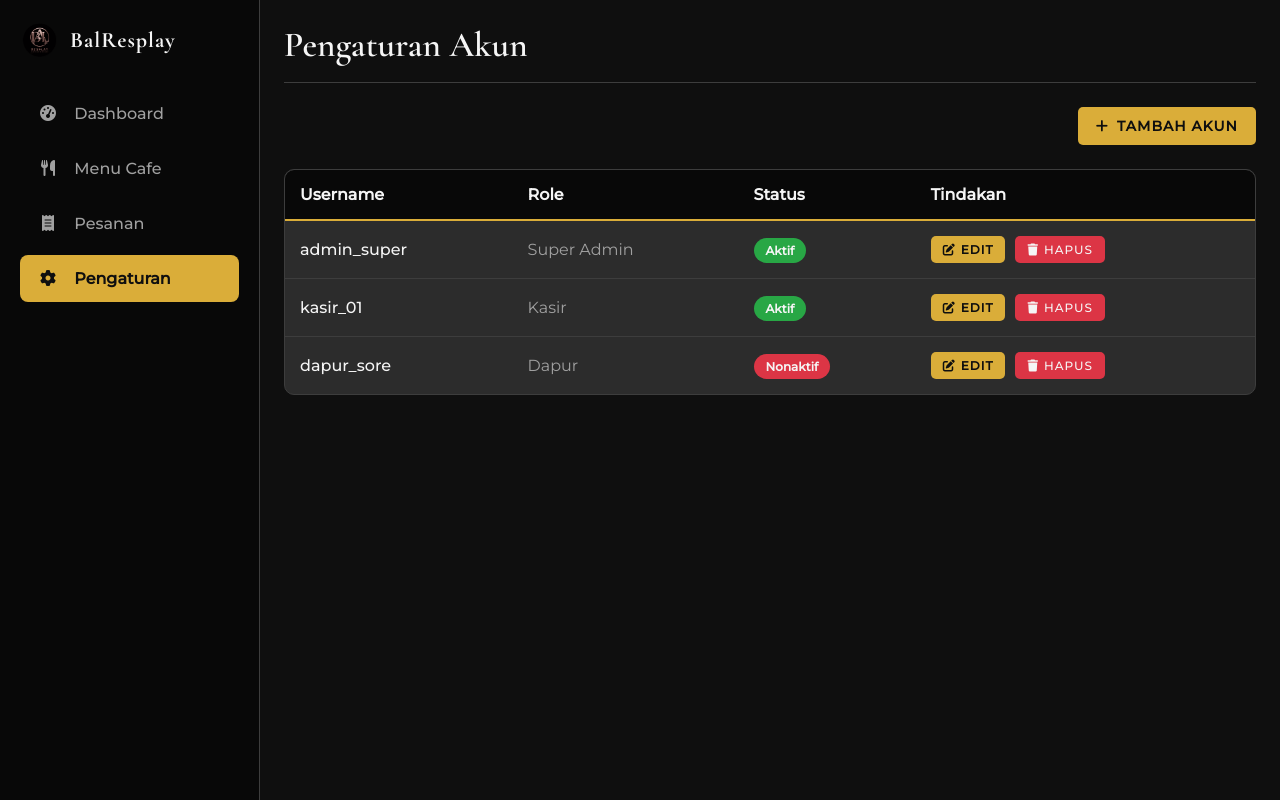
After one commit to DeVioletta/balresplay, a PHP site: page /admin_settings.php in a window 1280 px wide. The commit adds this page. Run offline with PHP 8.4, Linux system fonts and the light colour scheme.

Commit message:
nambah admin setting

```diff
--- a/admin_form_menu.php
+++ b/admin_form_menu.php
@@ -39,7 +39,7 @@
                 <a href="#"><i class="fas fa-tachometer-alt"></i> Dashboard</a>
                 <a href="admin_menu.php" class="active"><i class="fas fa-utensils"></i> Menu Cafe</a>
                 <a href="admin_orders.php"><i class="fas fa-receipt"></i> Pesanan</a>
-                <a href="#"><i class="fas fa-cog"></i> Pengaturan</a>
+                <a href="admin_settings.php"><i class="fas fa-cog"></i> Pengaturan</a>
             </nav>
         </aside>
 
--- a/admin_menu.php
+++ b/admin_menu.php
@@ -28,7 +28,7 @@
                 <a href="#"><i class="fas fa-tachometer-alt"></i> Dashboard</a>
                 <a href="admin_menu.php" class="active"><i class="fas fa-utensils"></i> Menu Cafe</a>
                 <a href="admin_orders.php"><i class="fas fa-receipt"></i> Pesanan</a>
-                <a href="#"><i class="fas fa-cog"></i> Pengaturan</a>
+                <a href="admin_settings.php"><i class="fas fa-cog"></i> Pengaturan</a>
             </nav>
         </aside>
 
--- a/admin_orders.php
+++ b/admin_orders.php
@@ -29,7 +29,7 @@
                 <a href="#"><i class="fas fa-tachometer-alt"></i> Dashboard</a>
                 <a href="admin_menu.php"><i class="fas fa-utensils"></i> Menu Cafe</a>
                 <a href="admin_orders.php" class="active"><i class="fas fa-receipt"></i> Pesanan</a>
-                <a href="#"><i class="fas fa-cog"></i> Pengaturan</a>
+                <a href="admin_settings.php"><i class="fas fa-cog"></i> Pengaturan</a>
             </nav>
         </aside>
 
--- /dev/null
+++ b/admin_settings.php
@@ -0,0 +1,254 @@
+<!DOCTYPE html>
+<html lang="id">
+<head>
+    <meta charset="UTF-8">
+    <meta name="viewport" content="width=device-width, initial-scale-1.0">
+    <title>Admin | Pengaturan Akun</title>
+    <!-- CSS Utama -->
+    <link rel="stylesheet" href="css/variable.css">
+    <link rel="stylesheet" href="css/admin_menu.css"> <!-- Base Admin -->
+    <link rel="stylesheet" href="css/admin_settings.css"> <!-- (FILE CSS BARU) -->
+    <!-- Font & Ikon -->
+    <link rel="stylesheet" href="https://cdnjs.cloudflare.com/ajax/libs/font-awesome/6.4.0/css/all.min.css">
+    <link href="https://fonts.googleapis.com/css2?family=Cormorant+Garamond:wght@300;400;600;700&family=Montserrat:wght@300;400;500&display=swap" rel="stylesheet">
+</head>
+<body>
+
+    <div class="admin-layout">
+        <!-- ===== SIDEBAR ===== -->
+        <aside class="sidebar" id="sidebar">
+            <div class="sidebar-header">
+                <a href="index.php" class="nav-logo">
+                    <img src="images/logo_fix.png" alt="BalResplay Logo" class="logo-img">
+                    <span class="logo-text">BalResplay</span>
+                </a>
+            </div>
+            <nav class="nav-list">
+                <a href="#"><i class="fas fa-tachometer-alt"></i> Dashboard</a>
+                <a href="admin_menu.php"><i class="fas fa-utensils"></i> Menu Cafe</a>
+                <a href="admin_orders.php"><i class="fas fa-receipt"></i> Pesanan</a>
+                <a href="admin_settings.php" class="active"><i class="fas fa-cog"></i> Pengaturan</a>
+            </nav>
+        </aside>
+
+        <!-- ===== MAIN CONTENT ===== -->
+        <main class="main-content">
+            <!-- Header Konten -->
+            <header class="admin-header">
+                <button class="hamburger" id="hamburger">
+                    <i class="fas fa-bars"></i>
+                </button>
+                <h1>Pengaturan Akun</h1>
+            </header>
+
+            <!-- Toolbar (Tombol Tambah Akun) -->
+            <div class="admin-toolbar">
+                <button class="btn btn-primary" id="add-account-btn">
+                    <i class="fas fa-plus"></i> Tambah Akun
+                </button>
+            </div>
+
+            <!-- Daftar Akun (Tabel) -->
+            <div class="table-container">
+                <table>
+                    <thead>
+                        <tr>
+                            <th>Username</th>
+                            <th>Role</th>
+                            <th>Status</th>
+                            <th>Tindakan</th>
+                        </tr>
+                    </thead>
+                    <tbody id="account-list">
+                        <!-- CONTOH DATA 1 -->
+                        <tr>
+                            <td data-label="Username">admin_super</td>
+                            <td data-label="Role">Super Admin</td>
+                            <td data-label="Status">
+                                <span class="status-badge status-active">Aktif</span>
+                            </td>
+                            <td data-label="Tindakan">
+                                <button class="btn btn-edit-sm" data-id="1">
+                                    <i class="fas fa-edit"></i> Edit
+                                </button>
+                                <button class="btn btn-delete-sm" data-id="1">
+                                    <i class="fas fa-trash"></i> Hapus
+                                </button>
+                            </td>
+                        </tr>
+                        <!-- CONTOH DATA 2 -->
+                        <tr>
+                            <td data-label="Username">kasir_01</td>
+                            <td data-label="Role">Kasir</td>
+                            <td data-label="Status">
+                                <span class="status-badge status-active">Aktif</span>
+                            </td>
+                            <td data-label="Tindakan">
+                                <button class="btn btn-edit-sm" data-id="2">
+                                    <i class="fas fa-edit"></i> Edit
+                                </button>
+                                <button class="btn btn-delete-sm" data-id="2">
+                                    <i class="fas fa-trash"></i> Hapus
+                                </button>
+                            </td>
+                        </tr>
+                        <!-- CONTOH DATA 3 -->
+                        <tr>
+                            <td data-label="Username">dapur_sore</td>
+                            <td data-label="Role">Dapur</td>
+                            <td data-label="Status">
+                                <span class="status-badge status-inactive">Nonaktif</span>
+                            </td>
+                            <td data-label="Tindakan">
+                                <button class="btn btn-edit-sm" data-id="3">
+                                    <i class="fas fa-edit"></i> Edit
+                                </button>
+                                <button class="btn btn-delete-sm" data-id="3">
+                                    <i class="fas fa-trash"></i> Hapus
+                                </button>
+                            </td>
+                        </tr>
+                        <!-- Data lain akan di-load di sini -->
+                    </tbody>
+                </table>
+            </div>
+
+        </main>
+
+        <div class="sidebar-overlay" id="sidebar-overlay"></div>
+    </div>
+
+    <!-- ===== MODAL TAMBAH/EDIT AKUN (Hidden by default) ===== -->
+    <div class="modal-overlay" id="account-modal">
+        <div class="modal-content">
+            <div class="modal-header">
+                <h3 id="modal-title">Tambah Akun Baru</h3>
+                <span class="modal-close" id="modal-close">&times;</span>
+            </div>
+            <form id="account-form">
+                <div class="modal-body">
+                    <input type="hidden" id="user_id" name="user_id">
+                    <div class="form-group">
+                        <label for="username">Username</label>
+                        <input type="text" id="username" name="username" class="form-control" required>
+                    </div>
+                    <div class="form-group">
+                        <label for="password">Password</label>
+                        <small>Kosongkan jika tidak ingin mengubah password.</small>
+                        <div class="input-with-icon">
+                            <i class="fas fa-lock"></i>
+                            <input type="password" id="password" name="password" class="form-control">
+                            <i class="fas fa-eye" id="toggle-password"></i>
+                        </div>
+                    </div>
+                    <div class="form-group">
+                        <label for="role">Role</label>
+                        <select id="role" name="role" class="form-control" required>
+                            <option value="Kasir">Kasir</option>
+                            <option value="Dapur">Dapur</option>
+                            <option value="Super Admin">Super Admin</option>
+                        </select>
+                    </div>
+                    <div class="form-group">
+                        <label for="status">Status</label>
+                        <select id="status" name="status" class="form-control" required>
+                            <option value="1">Aktif</option>
+                            <option value="0">Nonaktif</option>
+                        </select>
+                    </div>
+                </div>
+                <div class="modal-footer">
+                    <button type="button" class="btn btn-secondary" id="modal-cancel-btn">Batal</button>
+                    <button type="submit" class="btn btn-primary">Simpan</button>
+                </div>
+            </form>
+        </div>
+    </div>
+
+
+    <script>
+        document.addEventListener('DOMContentLoaded', () => {
+            // --- Logika Sidebar Hamburger ---
+            const hamburger = document.getElementById('hamburger');
+            const sidebar = document.getElementById('sidebar');
+            const overlay = document.getElementById('sidebar-overlay');
+
+            if (hamburger) {
+                hamburger.addEventListener('click', () => {
+                    sidebar.classList.add('show');
+                });
+            }
+            if (overlay) {
+                overlay.addEventListener('click', () => {
+                    sidebar.classList.remove('show');
+                });
+            }
+
+            // --- Logika Modal Akun ---
+            const modal = document.getElementById('account-modal');
+            const addBtn = document.getElementById('add-account-btn');
+            const closeBtn = document.getElementById('modal-close');
+            const cancelBtn = document.getElementById('modal-cancel-btn');
+            const modalTitle = document.getElementById('modal-title');
+            const form = document.getElementById('account-form');
+            const accountList = document.getElementById('account-list');
+
+            const openModal = (title) => {
+                modalTitle.textContent = title;
+                modal.classList.add('show');
+            };
+
+            const closeModal = () => {
+                modal.classList.remove('show');
+                form.reset(); // Reset form saat ditutup
+            };
+
+            // Buka modal untuk Tambah Akun
+            if (addBtn) {
+                addBtn.addEventListener('click', () => {
+                    openModal('Tambah Akun Baru');
+                });
+            }
+
+            // Buka modal untuk Edit Akun (delegasi event)
+            if (accountList) {
+                accountList.addEventListener('click', (e) => {
+                    if (e.target.closest('.btn-edit-sm')) {
+                        // Di aplikasi nyata, Anda akan mengambil data user via AJAX
+                        // Di sini kita isi data dummy:
+                        openModal('Edit Akun');
+                        document.getElementById('user_id').value = '2';
+                        document.getElementById('username').value = 'kasir_01';
+                        document.getElementById('role').value = 'Kasir';
+                        document.getElementById('status').value = '1';
+                    }
+                });
+            }
+
+            // Tombol-tombol penutup modal
+            if (closeBtn) closeBtn.addEventListener('click', closeModal);
+            if (cancelBtn) cancelBtn.addEventListener('click', closeModal);
+            if (modal) {
+                modal.addEventListener('click', (e) => {
+                    if (e.target === modal) {
+                        closeModal();
+                    }
+                });
+            }
+
+            // --- Logika Toggle Password (dari login) ---
+            const togglePassword = document.getElementById('toggle-password');
+            const password = document.getElementById('password');
+
+            if (togglePassword) {
+                togglePassword.addEventListener('click', function () {
+                    const type = password.getAttribute('type') === 'password' ? 'text' : 'password';
+                    password.setAttribute('type', type);
+                    this.classList.toggle('fa-eye');
+                    this.classList.toggle('fa-eye-slash');
+                });
+            }
+        });
+    </script>
+</body>
+</html>
--- /dev/null
+++ b/css/admin_settings.css
@@ -0,0 +1,301 @@
+/* =========================================
+   CSS KHUSUS UNTUK HALAMAN PENGATURAN (admin_settings.php)
+=========================================
+*/
+
+.admin-toolbar {
+    display: flex;
+    justify-content: flex-end;
+    margin-bottom: 24px;
+}
+
+/* --- Container Tabel Responsif --- */
+.table-container {
+    overflow-x: auto; /* Kunci untuk responsif tabel */
+    background-color: var(--secondary-color);
+    border-radius: 10px;
+    border: 1px solid var(--tertiary-color);
+}
+
+table {
+    width: 100%;
+    min-width: 600px; /* Lebar minimum agar tidak terlalu sempit */
+    border-collapse: collapse;
+}
+
+thead tr {
+    border-bottom: 2px solid var(--accent-color);
+}
+
+th {
+    padding: 15px;
+    text-align: left;
+    font-size: 1rem;
+    color: var(--light-text);
+    background-color: var(--darker-bg);
+}
+th:first-child { border-top-left-radius: 9px; }
+th:last-child { border-top-right-radius: 9px; }
+
+tbody tr {
+    transition: var(--transition);
+    border-bottom: 1px solid var(--tertiary-color);
+}
+tbody tr:last-child {
+    border-bottom: none;
+}
+
+tbody tr:hover {
+    background-color: var(--tertiary-color);
+}
+
+td {
+    padding: 15px;
+    color: var(--text-muted);
+}
+td[data-label="Username"] {
+    color: var(--light-text);
+    font-weight: 500;
+}
+
+/* --- Status Badges --- */
+.status-badge {
+    padding: 5px 12px;
+    border-radius: 15px;
+    font-size: 12px;
+    font-weight: 600;
+    color: var(--light-text);
+}
+
+.status-active {
+    background-color: var(--success-color);
+}
+
+.status-inactive {
+    background-color: var(--danger-color);
+}
+
+/* --- Tombol Aksi di Tabel --- */
+td[data-label="Tindakan"] {
+    display: flex;
+    gap: 10px;
+}
+
+.btn-edit-sm, .btn-delete-sm {
+    padding: 6px 12px;
+    font-size: 12px;
+    border-radius: 5px;
+    border: none;
+    cursor: pointer;
+    transition: var(--transition);
+    display: inline-flex;
+    align-items: center;
+    gap: 5px;
+}
+
+.btn-edit-sm {
+    background-color: var(--accent-color);
+    color: var(--dark-bg);
+    font-weight: 600;
+}
+.btn-edit-sm:hover { background-color: var(--accent-hover); }
+
+.btn-delete-sm {
+    background-color: var(--danger-color);
+    color: var(--light-text);
+}
+.btn-delete-sm:hover { background-color: #a52a2a; }
+
+
+/* --- Modal Styling --- */
+.modal-overlay {
+    display: none; /* Sembunyi by default */
+    position: fixed;
+    top: 0;
+    left: 0;
+    width: 100%;
+    height: 100%;
+    background: rgba(0, 0, 0, 0.7);
+    backdrop-filter: blur(4px);
+    z-index: 2000;
+    align-items: center;
+    justify-content: center;
+    opacity: 0;
+    transition: opacity 0.3s ease;
+}
+.modal-overlay.show {
+    display: flex;
+    opacity: 1;
+}
+
+.modal-content {
+    background: var(--secondary-color);
+    width: 90%;
+    max-width: 500px;
+    border-radius: 10px;
+    border: 1px solid var(--tertiary-color);
+    box-shadow: 0 10px 30px rgba(0,0,0,0.5);
+    position: relative;
+    transform: scale(0.95);
+    transition: transform 0.3s ease;
+}
+.modal-overlay.show .modal-content {
+    transform: scale(1);
+}
+
+.modal-header {
+    display: flex;
+    justify-content: space-between;
+    align-items: center;
+    padding: 20px 25px;
+    border-bottom: 1px solid var(--tertiary-color);
+}
+.modal-header h3 {
+    margin: 0;
+    font-size: 1.5rem;
+}
+.modal-close {
+    font-size: 1.8rem;
+    color: var(--text-muted);
+    cursor: pointer;
+    transition: var(--transition);
+}
+.modal-close:hover { color: var(--light-text); }
+
+.modal-body {
+    padding: 25px;
+}
+.modal-body .form-group {
+    margin-bottom: 20px;
+}
+/* Menggunakan style input/select dari admin_menu.css */
+.form-control {
+    width: 100%;
+    padding: 12px 15px;
+    background-color: var(--darker-bg);
+    border: 1px solid var(--tertiary-color);
+    border-radius: 5px;
+    color: var(--light-text);
+    font-family: "Montserrat", sans-serif;
+    font-size: 1rem;
+    box-sizing: border-box;
+}
+.form-control:focus {
+    outline: none;
+    border-color: var(--accent-color);
+}
+.modal-body label {
+    display: block;
+    margin-bottom: 8px;
+    font-weight: 500;
+    color: var(--text-muted);
+}
+.modal-body small {
+    display: block;
+    font-size: 0.8rem;
+    color: var(--text-muted);
+    margin: -5px 0 10px;
+}
+/* Style untuk input password di modal */
+.modal-body .input-with-icon {
+    position: relative;
+}
+.modal-body .input-with-icon i {
+    position: absolute;
+    top: 50%;
+    transform: translateY(-50%);
+    color: var(--text-muted);
+    font-size: 0.9rem;
+}
+.modal-body .input-with-icon .fa-lock { left: 15px; }
+.modal-body .input-with-icon .fa-eye,
+.modal-body .input-with-icon .fa-eye-slash {
+    right: 15px;
+    cursor: pointer;
+    transition: var(--transition);
+}
+.modal-body .input-with-icon .fa-eye:hover,
+.modal-body .input-with-icon .fa-eye-slash:hover {
+    color: var(--accent-color);
+}
+
+.modal-body input[type="password"].form-control {
+    padding-left: 45px;
+    padding-right: 45px;
+}
+.modal-body input[type="text"].form-control {
+    padding-left: 15px;
+}
+#username.form-control { padding-left: 15px; } /* Override anomali */
+
+
+.modal-footer {
+    display: flex;
+    justify-content: flex-end;
+    gap: 10px;
+    padding: 20px 25px;
+    border-top: 1px solid var(--tertiary-color);
+}
+
+
+/* --- Responsive Tabel (Mobile) --- */
+@media (max-width: 768px) {
+    .table-container {
+        border-radius: 0;
+    }
+    table {
+        min-width: auto;
+    }
+
+    /* Sembunyikan header tabel, tapi tetap aksesibel */
+    thead {
+        border: none;
+        clip: rect(0 0 0 0);
+        height: 1px;
+        margin: -1px;
+        overflow: hidden;
+        padding: 0;
+        position: absolute;
+        width: 1px;
+    }
+
+    tbody tr {
+        display: block;
+        margin-bottom: 15px;
+        border: 1px solid var(--tertiary-color);
+        border-radius: 8px;
+        overflow: hidden;
+        background-color: var(--secondary-color);
+    }
+
+    td {
+        display: block;
+        text-align: right; /* Sejajarkan nilai ke kanan */
+        padding: 12px 15px;
+        border-bottom: 1px dashed var(--tertiary-color);
+    }
+    td:last-child {
+        border-bottom: none;
+    }
+
+    /* Tambahkan label di kiri */
+    td::before {
+        content: attr(data-label);
+        float: left;
+        font-weight: bold;
+        color: var(--light-text);
+        text-transform: uppercase;
+        font-size: 0.8rem;
+    }
+
+    /* Khususkan tombol */
+    td[data-label="Tindakan"] {
+        display: flex;
+        justify-content: flex-end;
+        align-items: center;
+    }
+    td[data-label="Tindakan"]::before {
+        /* Sembunyikan label untuk tombol */
+        display: none;
+    }
+}
```
